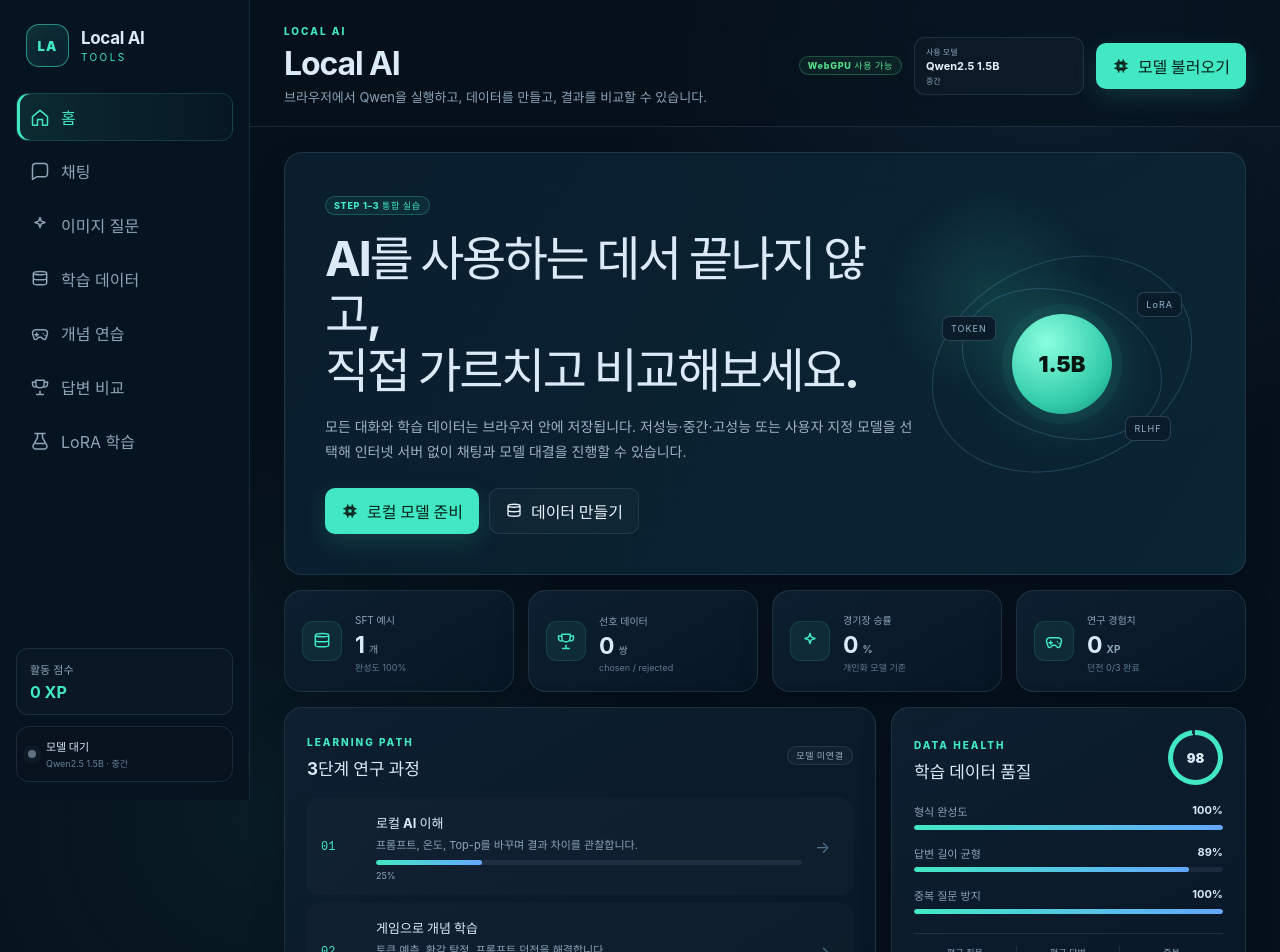
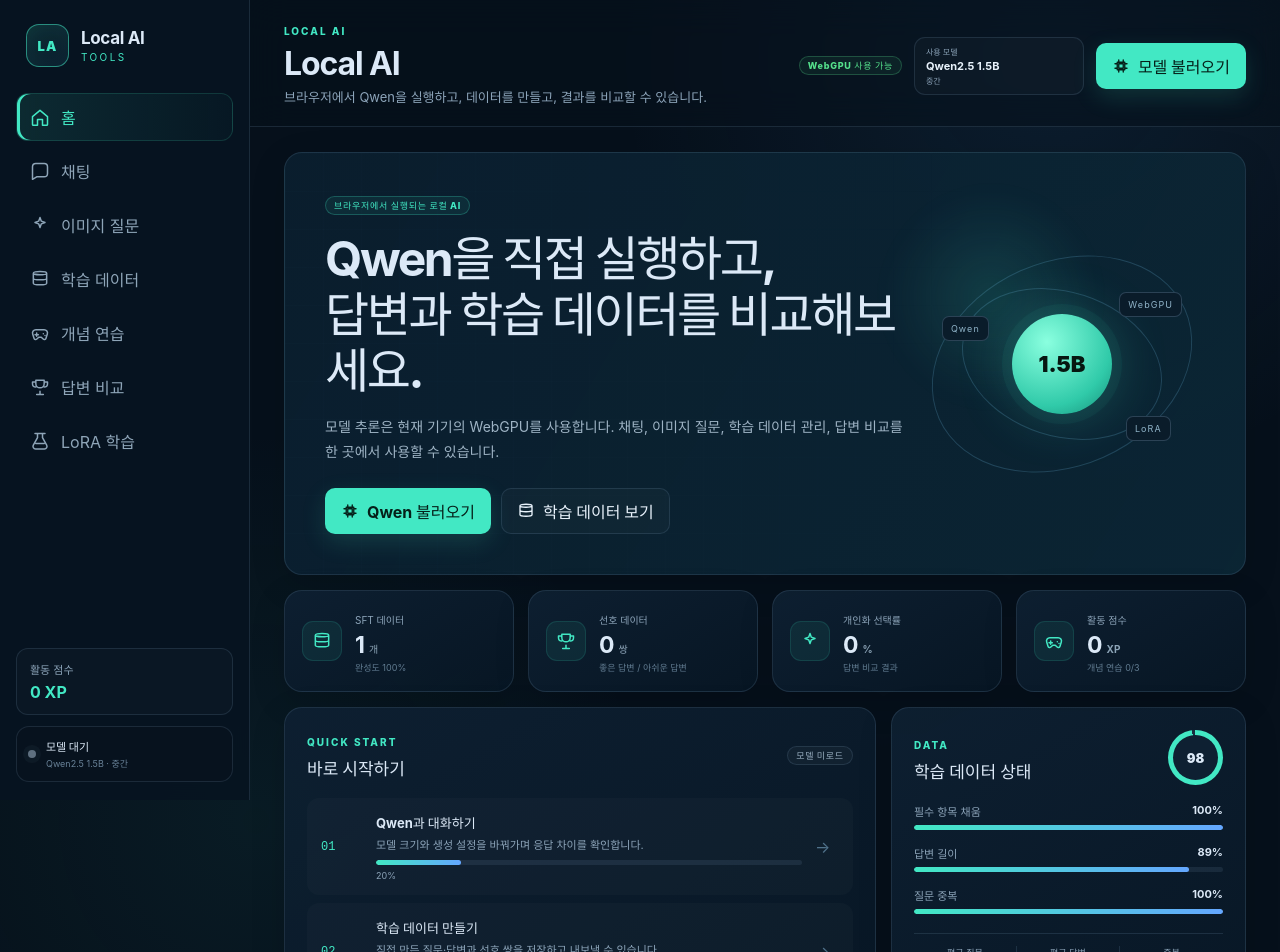
Before and after one commit to steo410/ai_aca, a React (Vite) app: page / in a window 1280 px wide. Shown: the top 952 px of the page. Built offline with nearby package versions, Linux system fonts and the light colour scheme; what @mlc-ai/web-llm would draw is missing.

Commit message:
Rewrite home copy in a straightforward product style

```diff
--- a/src/components/Dashboard.jsx
+++ b/src/components/Dashboard.jsx
@@ -4,7 +4,7 @@
 
 export default function Dashboard({ state, modelState, modelMeta, onNavigate, onLoadModel }) {
   const quality = datasetQuality(state.sftExamples);
-  const completedGames = Object.keys(state.game.dungeonScores ?? {}).length;
+  const practiceDone = Object.keys(state.game.dungeonScores ?? {}).length;
   const personalizedWins = state.arenaVotes.filter((vote) => vote.winner === "personalized").length;
   const winRate = state.arenaVotes.length
     ? Math.round((personalizedWins / state.arenaVotes.length) * 100)
@@ -12,7 +12,7 @@
 
   const cards = [
     {
-      label: "SFT 예시",
+      label: "SFT 데이터",
       value: state.sftExamples.length,
       unit: "개",
       detail: `완성도 ${quality.completeness}%`,
@@ -22,21 +22,21 @@
       label: "선호 데이터",
       value: state.preferences.length,
       unit: "쌍",
-      detail: "chosen / rejected",
+      detail: "좋은 답변 / 아쉬운 답변",
       icon: "arena",
     },
     {
-      label: "경기장 승률",
+      label: "개인화 선택률",
       value: winRate,
       unit: "%",
-      detail: "개인화 모델 기준",
+      detail: "답변 비교 결과",
       icon: "spark",
     },
     {
-      label: "연구 경험치",
+      label: "활동 점수",
       value: state.game.xp,
       unit: "XP",
-      detail: `던전 ${completedGames}/3 완료`,
+      detail: `개념 연습 ${practiceDone}/3`,
       icon: "game",
     },
   ];
@@ -46,24 +46,24 @@
       <Card className="hero-card">
         <div className="hero-grid-overlay" />
         <div className="hero-content">
-          <Badge tone="accent">STEP 1–3 통합 실습</Badge>
+          <Badge tone="accent">브라우저에서 실행되는 로컬 AI</Badge>
           <h2>
-            AI를 사용하는 데서 끝나지 않고,
-            <br />직접 가르치고 비교해보세요.
+            Qwen을 직접 실행하고,
+            <br />답변과 학습 데이터를 비교해보세요.
           </h2>
           <p>
-            모든 대화와 학습 데이터는 브라우저 안에 저장됩니다. 저성능·중간·고성능 또는
-            사용자 지정 모델을 선택해 인터넷 서버 없이 채팅과 모델 대결을 진행할 수 있습니다.
+            모델 추론은 현재 기기의 WebGPU를 사용합니다. 채팅, 이미지 질문, 학습 데이터 관리,
+            답변 비교를 한 곳에서 사용할 수 있습니다.
           </p>
           <div className="hero-actions">
             <Button
               icon={modelState.status === "ready" ? "chat" : "cpu"}
               onClick={modelState.status === "ready" ? () => onNavigate("chat") : onLoadModel}
             >
-              {modelState.status === "ready" ? "채팅 실험 시작" : "로컬 모델 준비"}
+              {modelState.status === "ready" ? "채팅 열기" : "Qwen 불러오기"}
             </Button>
             <Button variant="ghost" icon="data" onClick={() => onNavigate("dataset")}>
-              데이터 만들기
+              학습 데이터 보기
             </Button>
           </div>
         </div>
@@ -71,9 +71,9 @@
           <div className="orbit orbit-a" />
           <div className="orbit orbit-b" />
           <div className="core-node">{modelMeta.params}</div>
-          <span className="satellite sat-a">TOKEN</span>
-          <span className="satellite sat-b">LoRA</span>
-          <span className="satellite sat-c">RLHF</span>
+          <span className="satellite sat-a">Qwen</span>
+          <span className="satellite sat-b">WebGPU</span>
+          <span className="satellite sat-c">LoRA</span>
         </div>
       </Card>
 
@@ -99,34 +99,34 @@
         <Card>
           <div className="section-heading">
             <div>
-              <span className="eyebrow">LEARNING PATH</span>
-              <h3>3단계 연구 과정</h3>
+              <span className="eyebrow">QUICK START</span>
+              <h3>바로 시작하기</h3>
             </div>
             <Badge tone={modelState.status === "ready" ? "success" : "neutral"}>
-              {modelState.status === "ready" ? "모델 연결됨" : "모델 미연결"}
+              {modelState.status === "ready" ? "Qwen 준비됨" : "모델 미로드"}
             </Badge>
           </div>
           <div className="learning-path">
             <PathItem
               number="01"
-              title="로컬 AI 이해"
-              description="프롬프트, 온도, Top-p를 바꾸며 결과 차이를 관찰합니다."
-              progress={modelState.status === "ready" ? 100 : 25}
+              title="Qwen과 대화하기"
+              description="모델 크기와 생성 설정을 바꿔가며 응답 차이를 확인합니다."
+              progress={modelState.status === "ready" ? 100 : 20}
               onClick={() => onNavigate("chat")}
             />
             <PathItem
               number="02"
-              title="게임으로 개념 학습"
-              description="토큰 예측, 환각 탐정, 프롬프트 던전을 해결합니다."
-              progress={Math.round((completedGames / 3) * 100)}
-              onClick={() => onNavigate("games")}
+              title="학습 데이터 만들기"
+              description="직접 만든 질문·답변과 선호 쌍을 저장하고 내보낼 수 있습니다."
+              progress={Math.min(100, state.sftExamples.length * 10 + state.preferences.length * 5)}
+              onClick={() => onNavigate("dataset")}
             />
             <PathItem
               number="03"
-              title="데이터와 LoRA"
-              description="학습 예시를 만들고 기본 모델과 개인화 모델을 평가합니다."
-              progress={Math.min(100, state.sftExamples.length * 10 + state.preferences.length * 5)}
-              onClick={() => onNavigate("training")}
+              title="답변 비교하기"
+              description="기본 응답과 개인화 응답을 나란히 보고 더 나은 쪽을 선택합니다."
+              progress={Math.min(100, state.arenaVotes.length * 10)}
+              onClick={() => onNavigate("arena")}
             />
           </div>
         </Card>
@@ -134,18 +134,18 @@
         <Card>
           <div className="section-heading">
             <div>
-              <span className="eyebrow">DATA HEALTH</span>
-              <h3>학습 데이터 품질</h3>
+              <span className="eyebrow">DATA</span>
+              <h3>학습 데이터 상태</h3>
             </div>
             <div className="score-ring" style={{ "--score": `${quality.score * 3.6}deg` }}>
               <span>{quality.score}</span>
             </div>
           </div>
           <div className="quality-list">
-            <QualityRow label="형식 완성도" value={quality.completeness} />
-            <QualityRow label="답변 길이 균형" value={Math.min(100, Math.round((quality.avgOutput / 120) * 100))} />
+            <QualityRow label="필수 항목 채움" value={quality.completeness} />
+            <QualityRow label="답변 길이" value={Math.min(100, Math.round((quality.avgOutput / 120) * 100))} />
             <QualityRow
-              label="중복 질문 방지"
+              label="질문 중복"
               value={state.sftExamples.length ? Math.round((1 - quality.duplicates / state.sftExamples.length) * 100) : 0}
             />
           </div>
@@ -155,7 +155,7 @@
             <div><span>중복</span><strong>{quality.duplicates}개</strong></div>
           </div>
           <Button variant="secondary" className="full" onClick={() => onNavigate("dataset")}>
-            데이터 품질 개선하기
+            데이터 관리
           </Button>
         </Card>
       </div>
```
